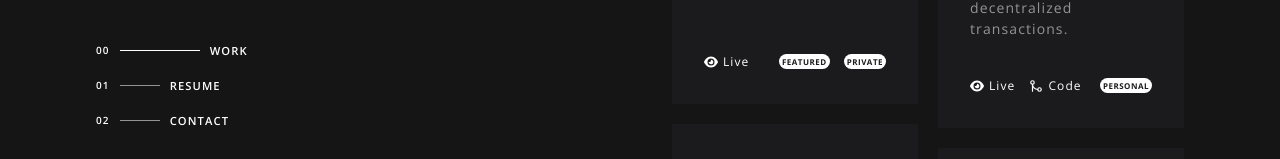
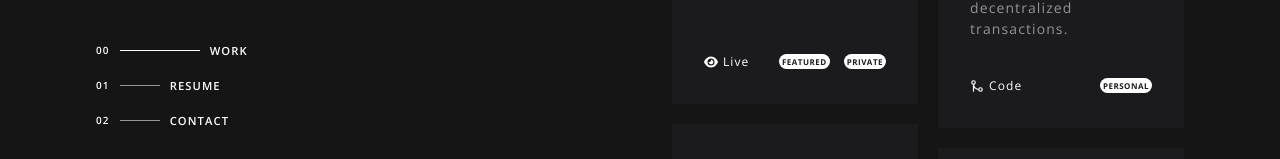
Before and after one commit to Mayokunnn/mayokun.tech, a React (Vite) app: page / in a window 1280 px wide. Shown: the part 436-595 px from the top of the page. Built offline with nearby package versions, Linux system fonts and the light colour scheme.

Commit message:
Update Project.tsx

```diff
--- a/src/componenents/Project.tsx
+++ b/src/componenents/Project.tsx
@@ -42,14 +42,14 @@ const Project = function (props: Props) {
         </ProjectDetails>
         <CardFooter className="footer">
           <CardLinkContainer>
-            <CardLink
+            {props.live && <CardLink
               href={props.live}
               target="_blank"
               rel="noopener noreferrer"
             >
               <span className="icon">{<FaEye />}</span>
               <span>Live</span>
-            </CardLink>
+            </CardLink>}
             {!props.isPrivate && (
               <CardLink
                 href={props.github}
```
